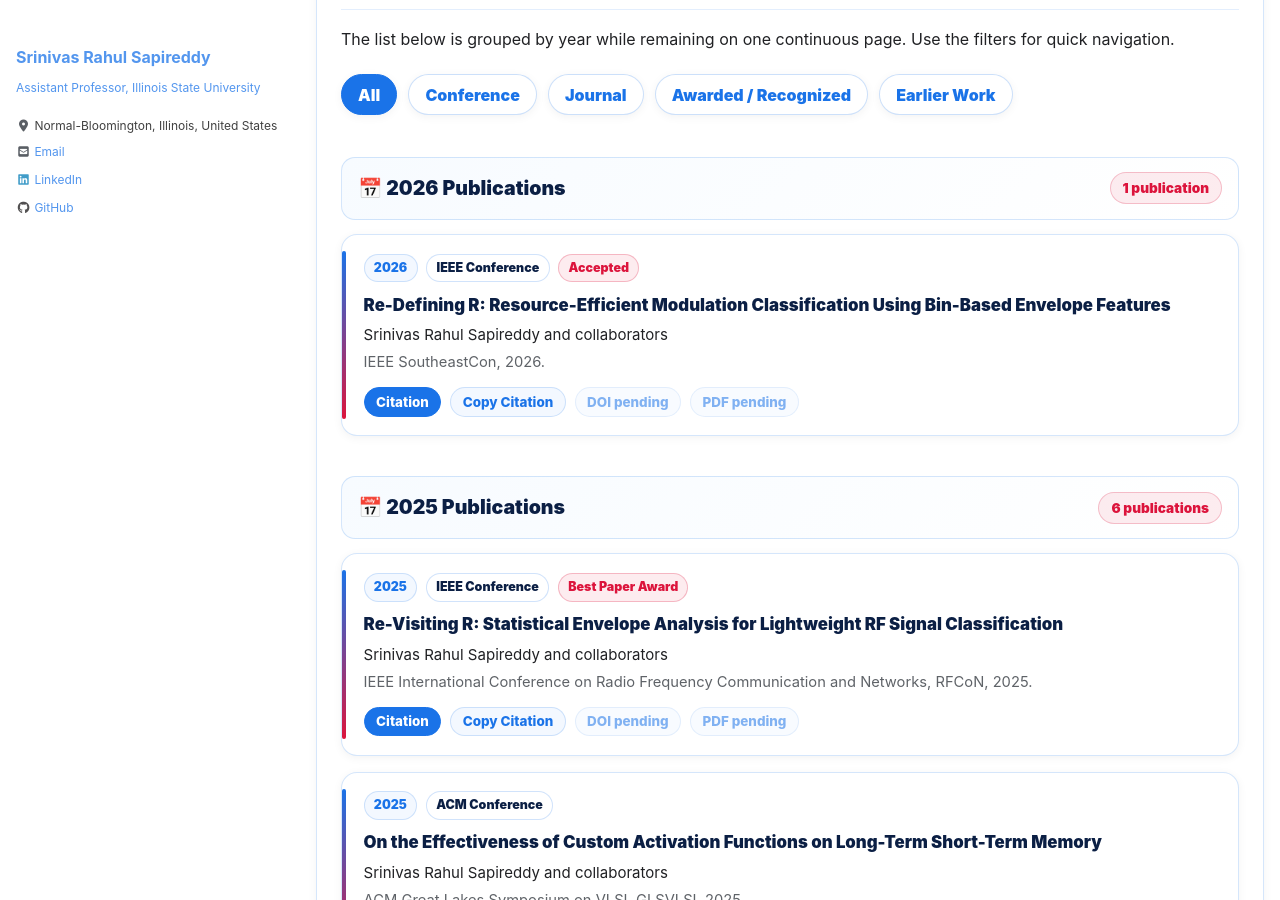
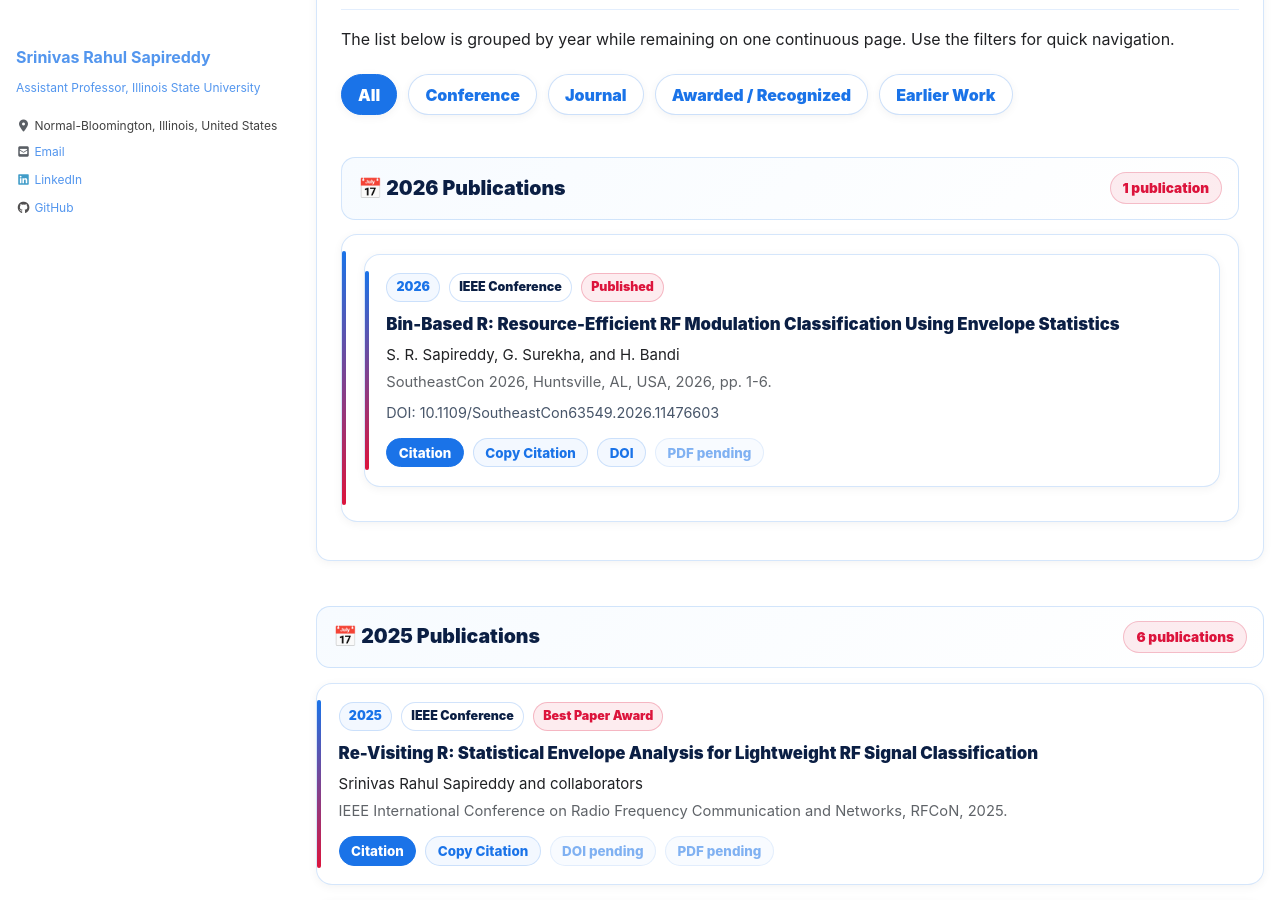
Before and after one commit to srsapireddy/srsapireddy.github.io, a Jekyll site: the page built from _pages/publications.md, in a window 1280 px wide and 900 px high, scrolled down 1272 px. Built offline with Jekyll 4.4.1, drawn with Linux system fonts in a browser that asks for light colours; cached includes are drawn as plain includes; nearby versions of some CDN libraries.

Commit message:
Update publications.md

```diff
--- a/_pages/publications.md
+++ b/_pages/publications.md
@@ -830,29 +830,38 @@ author_profile: true
       </div>
 
       <div class="publication-card" data-type="conference">
-        <div class="pub-top">
-          <span class="pub-year">2026</span>
-          <span class="pub-type">IEEE Conference</span>
-          <span class="pub-award">Accepted</span>
+        <div class="publication-card" data-type="conference">
+          <div class="pub-top">
+            <span class="pub-year">2026</span>
+            <span class="pub-type">IEEE Conference</span>
+            <span class="pub-award">Published</span>
+          </div>
+
+          <div class="pub-title">
+            Bin-Based R: Resource-Efficient RF Modulation Classification Using Envelope Statistics
+          </div>
+
+          <div class="pub-authors">
+            S. R. Sapireddy, G. Surekha, and H. Bandi
+          </div>
+
+          <div class="pub-venue">
+            SoutheastCon 2026, Huntsville, AL, USA, 2026, pp. 1-6.
+          </div>
+
+          <div class="pub-note">
+            DOI: 10.1109/SoutheastCon63549.2026.11476603
+          </div>
+
+          <div class="pub-links">
+            <button class="pub-button primary" onclick="toggleCitation('cite-2026-southeastcon')">Citation</button>
+            <button class="pub-button" onclick="copyCitation('cite-2026-southeastcon')">Copy Citation</button>
+            <a class="pub-link" href="https://doi.org/10.1109/SoutheastCon63549.2026.11476603" target="_blank" rel="noopener">DOI</a>
+            <a class="pub-link disabled" href="#" onclick="return false;">PDF pending</a>
+          </div>
+
+          <div id="cite-2026-southeastcon" class="citation-box">S. R. Sapireddy, G. Surekha, and H. Bandi, "Bin-Based R: Resource-Efficient RF Modulation Classification Using Envelope Statistics," SoutheastCon 2026, Huntsville, AL, USA, 2026, pp. 1-6, doi: 10.1109/SoutheastCon63549.2026.11476603.</div>
         </div>
-
-        <div class="pub-title">
-          Re-Defining R: Resource-Efficient Modulation Classification Using Bin-Based Envelope Features
-        </div>
-
-        <div class="pub-authors">
-          Srinivas Rahul Sapireddy and collaborators
-        </div>
-
-        <div class="pub-venue">
-          IEEE SoutheastCon, 2026.
-        </div>
-
-        <div class="pub-links">
-          <button class="pub-button primary" onclick="toggleCitation('cite-2026-southeastcon')">Citation</button>
-          <button class="pub-button" onclick="copyCitation('cite-2026-southeastcon')">Copy Citation</button>
-          <a class="pub-link disabled" href="#" onclick="return false;">DOI pending</a>
-          <a class="pub-link disabled" href="#" onclick="return false;">PDF pending</a>
         </div>
 
         <div id="cite-2026-southeastcon" class="citation-box">Srinivas Rahul Sapireddy and collaborators, "Re-Defining R: Resource-Efficient Modulation Classification Using Bin-Based Envelope Features," IEEE SoutheastCon, 2026.</div>
```
